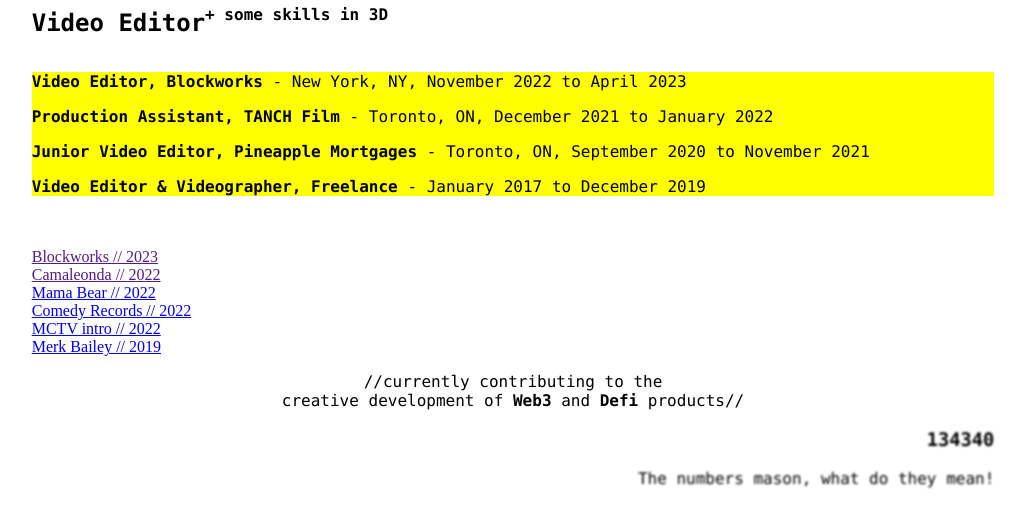
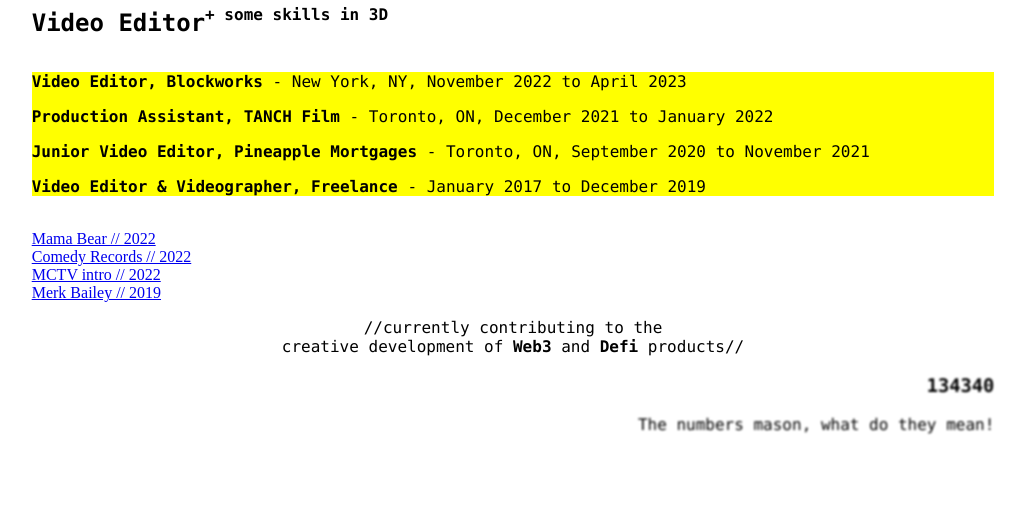
Before and after one commit to 134340p/Portfolio, a plain HTML site: page index.html in a window 1280 px wide. Shown: the part 306-832 px from the top of the page, without its empty margins (127-1153 px from the left). After the commit the page ends 800 px from the top, so only its background shows below. Drawn offline with Linux system fonts and the light colour scheme.

Commit message:
Update index.html

```diff
--- a/index.html
+++ b/index.html
@@ -38,9 +38,8 @@
                     </div>
                     <div>
                         <br>
-                        <br>
-                        <a href="">Blockworks // 2023</a><br>
-                        <a href="">Camaleonda // 2022</a><br>
+
+
                         <a href="https://youtu.be/DSJUDfeW0mg">Mama Bear // 2022</a><br>
                         <a href="https://youtu.be/wRHAt5dsSm4">Comedy Records // 2022</a><br>
                         <a href="https://youtu.be/WLHw_hbBI0A">MCTV intro // 2022</a><br>
```
